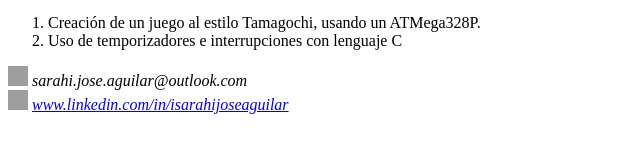
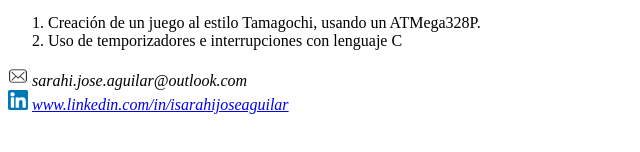
Before and after one commit to notengoidealala/lab2, a plain HTML site: page index.html in a window 1280 px wide. Shown: the part 498-650 px from the top of the page, 0-640 px from the left. Drawn offline with Linux system fonts and the light colour scheme; grey boxes are pictures that could not be loaded.

Commit message:
Update index.html

```diff
--- a/index.html
+++ b/index.html
@@ -55,12 +55,8 @@
 <footer>
   <address>
     <img
-      src="https://www.google.com/url?sa=i&url=https%3A%2F%2Fwww.flaticon.com%2Ffree-icon%2Femail_2989993&psig=AOvVaw3SVo0Hy1W-Wf7DE7PBc1nG&ust=1673400477847000&source=images&cd=vfe&ved=0CBAQjRxqFwoTCIiN5trsu_wCFQAAAAAdAAAAABAG"
-      width="20" height="20"></img> sarahi.jose.aguilar@outlook.com <br>
-    <nav><img
-        src="https://www.google.com/url?sa=i&url=https%3A%2F%2Fwww.flaticon.es%2Ficono-gratis%2Flinkedin_174857&psig=AOvVaw1iep1LpkDkfP5owa0aiTbL&ust=1673400610156000&source=images&cd=vfe&ved=0CBAQjRxqFwoTCPCb95ntu_wCFQAAAAAdAAAAABAE"
-        width="20" height="20"></img> <a href="www.linkedin.com/in/isarahijoseaguilar
-">www.linkedin.com/in/isarahijoseaguilar</a></nav>
+      src="mail.png" width="20" height="20"></img> sarahi.jose.aguilar@outlook.com <br>
+    <nav><img src="linkedin.png" width="20" height="20"></img> <a href="www.linkedin.com/in/isarahijoseaguilar">www.linkedin.com/in/isarahijoseaguilar</a></nav>
   </address>
 </footer>
 
```
